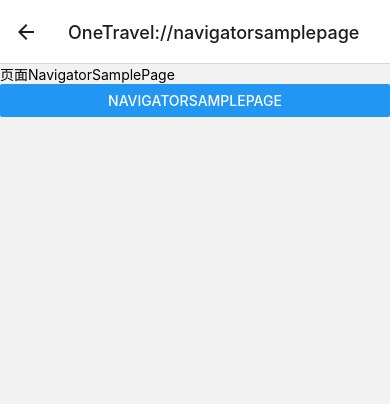
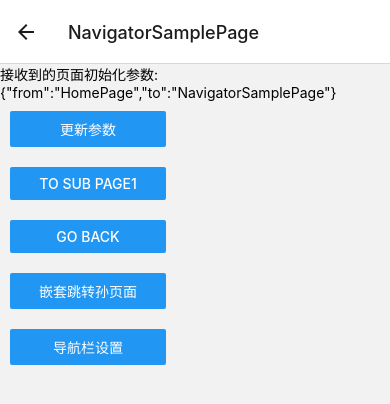
Before and after one commit to KyungLip/RNSamples, a React Native app: screen /GrandSonPage1 in a window 390 px wide. Both pictures are taken after a click on the button "导航示例". Shown: the top 404 px of the page. Built offline with nearby package versions, Linux system fonts and the light colour scheme.

Commit message:
add：添加导航相关Demo以及标题栏设置。

```diff
--- a/App.tsx
+++ b/App.tsx
@@ -18,6 +18,7 @@ import NavigatorSubPage3 from './src/samples/router/NavigatorSubPage3';
 import RouterTabs from './src/RouterTabs';
 import JsToNativeInteractPage from './src/samples/jstonative/JsToNativeInteractPage';
 import NativeUIPage from './src/samples/jsusenativeview/NativeUIPage';
+import HeaderBarPage from './src/samples/router/HeaderBar';
 
 const Stack = createNativeStackNavigator();
 
@@ -46,19 +47,27 @@ function App() {
         <Stack.Screen
           name={RouterTabs.NAVIGATOR_SAMPLE_PAGE}
           component={NavigatorSamplePage}
+          options={{title: 'NavigatorSamplePage'}}
+          initialParams={{from: 'HomePage'}}
         />
         <Stack.Screen
           name={RouterTabs.NAVIGATOR_SUB_PAGE1}
           component={NavigatorSubPage1}
+          options={{title: 'NavigatorSubPage1'}}
         />
         <Stack.Screen
           name={RouterTabs.NAVIGATOR_SUB_PAGE2}
           component={NavigatorSubPage2}
+          options={{title: 'NavigatorSubPage2'}}
         />
         <Stack.Screen
           name={RouterTabs.NAVIGATOR_SUB_PAGE3}
           component={NavigatorSubPage3}
+          options={{title: 'NavigatorSubPage3'}}
         />
+        <Stack.Screen
+          name={RouterTabs.HEADER_BAR_PAGE}
+          component={HeaderBarPage}></Stack.Screen>
       </Stack.Navigator>
     </NavigationContainer>
   );
--- a/src/RouterTabs.ts
+++ b/src/RouterTabs.ts
@@ -9,5 +9,6 @@ export default class RouterTabs {
     public static readonly NAVIGATOR_SUB_PAGE1 = RouterTabs.SCHEME_PRE + "navigatorsubpage1";
     public static readonly NAVIGATOR_SUB_PAGE2 = RouterTabs.SCHEME_PRE + "navigatorsubpage2";
     public static readonly NAVIGATOR_SUB_PAGE3 = RouterTabs.SCHEME_PRE + "navigatorsubpage3";
+    public static readonly HEADER_BAR_PAGE = RouterTabs.SCHEME_PRE + "hreaderbarpage";
 
 }
--- a/src/pages/HomePage.tsx
+++ b/src/pages/HomePage.tsx
@@ -1,5 +1,5 @@
 import React from 'react';
-import {Button, StyleSheet, View} from 'react-native';
+import {Button, StyleSheet, Text, TouchableOpacity, View} from 'react-native';
 import RouterTabs from '../RouterTabs';
 
 export default function HomePage({navigation}): React.JSX.Element {
@@ -8,7 +8,9 @@ export default function HomePage({navigation}): React.JSX.Element {
       <Btn
         name="导航示例"
         onPress={() => {
-          navigation.navigate(RouterTabs.NAVIGATOR_SAMPLE_PAGE);
+          navigation.navigate(RouterTabs.NAVIGATOR_SAMPLE_PAGE, {
+            to: 'NavigatorSamplePage',
+          });
         }}
       />
       <Btn
@@ -23,6 +25,15 @@ export default function HomePage({navigation}): React.JSX.Element {
           navigation.navigate(RouterTabs.NAVIGATE_UI_PAGE);
         }}
       />
+      <TouchableOpacity
+        style={{
+          backgroundColor: '#1E90FF',
+          width: '30%',
+          height: 30,
+          borderRadius: 2,
+        }}>
+        <Text style={{alignSelf: 'center', color: '#FFFFFF'}}>Hello</Text>
+      </TouchableOpacity>
     </View>
   );
 }
@@ -41,7 +52,7 @@ const stlyes = StyleSheet.create({
   },
   btn: {
     width: '55%',
-    marginTop: 5,
-    marginLeft: 5,
+    marginTop: 10,
+    marginLeft: 10,
   },
 });
--- /dev/null
+++ b/src/samples/router/GrandSonPage1.tsx
@@ -0,0 +1,5 @@
+import {Text} from 'react-native';
+
+export default function GrandSonPage1() {
+  return <Text>GrandSonPage1</Text>;
+}
--- /dev/null
+++ b/src/samples/router/GrandSonPage2.tsx
@@ -0,0 +1,5 @@
+import {Text} from 'react-native';
+
+export default function GrandSonPage1() {
+  return <Text>GrandSonPage1</Text>;
+}
--- /dev/null
+++ b/src/samples/router/HeaderBar.tsx
@@ -0,0 +1,35 @@
+import React, {useRef, useState} from 'react';
+import {Button, StyleSheet, View} from 'react-native';
+import CustomButton from '../component/CustomButton';
+
+export default function HeaderBarPage({navigation}) {
+  let isShowHeader = useRef(true);
+  navigation.setOptions({headerShown: {isShowHeader}});
+  return (
+    <View style={{flexDirection: 'column'}}>
+      <CustomButton
+        style={styles.btn}
+        name="设置标题"
+        onPress={() => {
+          navigation.setOptions({title: 'HeaderBarPage'});
+        }}
+      />
+      <CustomButton
+        style={styles.btn}
+        name="显示/隐藏标题栏"
+        onPress={() => {
+          isShowHeader.current = !isShowHeader.current;
+          navigation.setOptions({headerShown: isShowHeader.current});
+        }}
+      />
+    </View>
+  );
+}
+
+const styles = StyleSheet.create({
+  btn: {
+    width: '40%',
+    marginTop: 10,
+    marginLeft: 10,
+  },
+});
--- a/src/samples/router/NavigatorSamplePage.tsx
+++ b/src/samples/router/NavigatorSamplePage.tsx
@@ -1,18 +1,72 @@
-import {useState} from 'react';
-import {View, Text, Button} from 'react-native';
-import JsToNativeModule from '../../nativeinterface/JsToNativeModule';
+import {View, Text, Button, StyleSheet} from 'react-native';
 import RouterTabs from '../../RouterTabs';
+import {Screen} from 'react-native-screens';
 
-export default function NavigatorSamplePage({navigation}) {
+export default function NavigatorSamplePage({route, navigation}) {
+  const param = route.params;
+
   return (
     <View style={{flexDirection: 'column'}}>
-      <Text>页面NavigatorSamplePage</Text>
-      <Button
-        title="NavigatorSamplePage"
-        onPress={() => {
-          navigation.navigate(RouterTabs.NAVIGATOR_SUB_PAGE1);
-        }}
-      />
+      <Text>接收到的页面初始化参数:{JSON.stringify(param)}</Text>
+      <View style={styles.btn}>
+        <Button
+          title="更新参数"
+          onPress={() => {
+            navigation.setParams({
+              from: 'HomePage-新',
+              to: 'NavigatorSamplePage-新',
+            });
+          }}
+        />
+      </View>
+      <View style={styles.btn}>
+        <Button
+          title="To Sub Page1"
+          onPress={() => {
+            //跳转到NAVIGATOR_SUB_PAGE1，并传递参数pageName,msg
+            navigation.navigate(RouterTabs.NAVIGATOR_SUB_PAGE1, {
+              pageName: 'NavigatorSamplePage',
+              msg: 'Hello',
+            });
+          }}
+        />
+      </View>
+      <View style={styles.btn}>
+        <Button
+          title="Go Back"
+          onPress={() => {
+            navigation.goBack();
+          }}
+        />
+      </View>
+
+      <View style={styles.btn}>
+        <Button
+          title="嵌套跳转孙页面"
+          onPress={() => {
+            navigation.navigate(RouterTabs.NAVIGATOR_SUB_PAGE3, {
+              Screen: 'GrandSonPage1',
+            });
+          }}
+        />
+      </View>
+
+      <View style={styles.btn}>
+        <Button
+          title="导航栏设置"
+          onPress={() => {
+            navigation.navigate(RouterTabs.HEADER_BAR_PAGE);
+          }}
+        />
+      </View>
     </View>
   );
 }
+
+const styles = StyleSheet.create({
+  btn: {
+    width: '40%',
+    marginTop: 10,
+    margin: 10,
+  },
+});
--- a/src/samples/router/NavigatorSubPage1.tsx
+++ b/src/samples/router/NavigatorSubPage1.tsx
@@ -1,17 +1,54 @@
-import React from 'react';
-import {Button, Text, View} from 'react-native';
-import RouterTabs  from '../../RouterTabs';
+import React, {useEffect} from 'react';
+import {Button, StyleSheet, Text, View} from 'react-native';
+import RouterTabs from '../../RouterTabs';
 
-export default function NavigatorSubPage1({navigation}) {
+export default function NavigatorSubPage1({route, navigation}) {
+  const {pageName, msg} = route.params;
+  const backParam = route.params?.backParam;
+  let backMsg = '无参数返回';
+  if (backParam) {
+    backMsg = JSON.stringify(backParam);
+  }
+  console.log('Enter NavigatorSubPage1');
+  React.useEffect(() => {
+    if (route.params?.backParam) {
+      console.log('Name：收到变化' + route.params.backParam);
+    }
+  }, [route.params?.backParam]);
   return (
     <View style={{flexDirection: 'column'}}>
-      <Text>页面NavigatorSubPage1</Text>
-      <Button
-        title="跳转NavigatorSubPage2"
-        onPress={() => {
-          navigation.navigate(RouterTabs.NAVIGATOR_SUB_PAGE2);
-        }}
-      />
+      <Text>接收到的数据:</Text>
+      <Text>name：{JSON.stringify(pageName)}</Text>
+      <Text>msg{JSON.stringify(msg)}</Text>
+      <Text>返回的数据:</Text>
+      <Text>{backMsg}</Text>
+      <View style={styles.btn}>
+        <Button
+          title="To SubPage2"
+          onPress={() => {
+            navigation.navigate(RouterTabs.NAVIGATOR_SUB_PAGE2);
+          }}
+        />
+      </View>
+
+      <View style={styles.btn}>
+        <Button
+          title="To SubPage1 Again"
+          onPress={() => {
+            navigation.navigate(RouterTabs.NAVIGATOR_SUB_PAGE1, {
+              pageName: 'NavigatorSubPage1',
+            });
+          }}
+        />
+      </View>
     </View>
   );
 }
+
+const styles = StyleSheet.create({
+  btn: {
+    width: '60%',
+    marginTop: 10,
+    marginLeft: 10,
+  },
+});
--- a/src/samples/router/NavigatorSubPage2.tsx
+++ b/src/samples/router/NavigatorSubPage2.tsx
@@ -1,10 +1,10 @@
-import {Button, Text, View} from 'react-native';
+import {Button, StyleSheet, Text, View} from 'react-native';
 import RouterTabs from '../../RouterTabs';
 
 export default function NavigatorSubPage2({navigation}) {
   return (
     <View style={{flexDirection: 'column'}}>
-      <Text>页面NavigatorSubPage2</Text>
+      <View style={styles.btn}>
         <Button
           title="跳转NavigatorSubPage1"
           onPress={() => {
@@ -12,5 +12,34 @@ export default function NavigatorSubPage2({navigation}) {
           }}
         />
       </View>
+      <View style={styles.btn}>
+        <Button
+          title="To SubPage1"
+          onPress={() => {
+            navigation.navigate({
+              name: RouterTabs.NAVIGATOR_SUB_PAGE1,
+              params: {backParam: '我是SubPage2返回的数据'},
+              merge: true,
+            });
+          }}
+        />
+      </View>
+      <View style={styles.btn}>
+        <Button
+          title="Go Back"
+          onPress={() => {
+            navigation.goBack();
+          }}
+        />
+      </View>
+    </View>
   );
 }
+
+const styles = StyleSheet.create({
+  btn: {
+    width: '60%',
+    marginTop: 10,
+    marginLeft: 10,
+  },
+});
--- a/src/samples/router/NavigatorSubPage3.tsx
+++ b/src/samples/router/NavigatorSubPage3.tsx
@@ -1,5 +1,16 @@
-import {Text} from 'react-native';
+import {NavigationContainer} from '@react-navigation/native';
+import {createNativeStackNavigator} from '@react-navigation/native-stack';
+import {Text, View} from 'react-native';
+import GrandSonPage1 from './GrandSonPage1';
+import GrandSonPage2 from './GrandSonPage2';
 
 export default function NavigatorSubPage3() {
-  return <Text>NavigatorSubPage3</Text>;
+  const Stack = createNativeStackNavigator();
+  return (
+      <View>
+        <Stack.Screen name='GrandSonPage1' component={GrandSonPage1}></Stack.Screen>
+        <Stack.Screen name='GrandSonPage2' component={GrandSonPage2}></Stack.Screen>
+
+      </View>
+  );
 }
```
Lines whose indentation alone changed are shown as unchanged.
